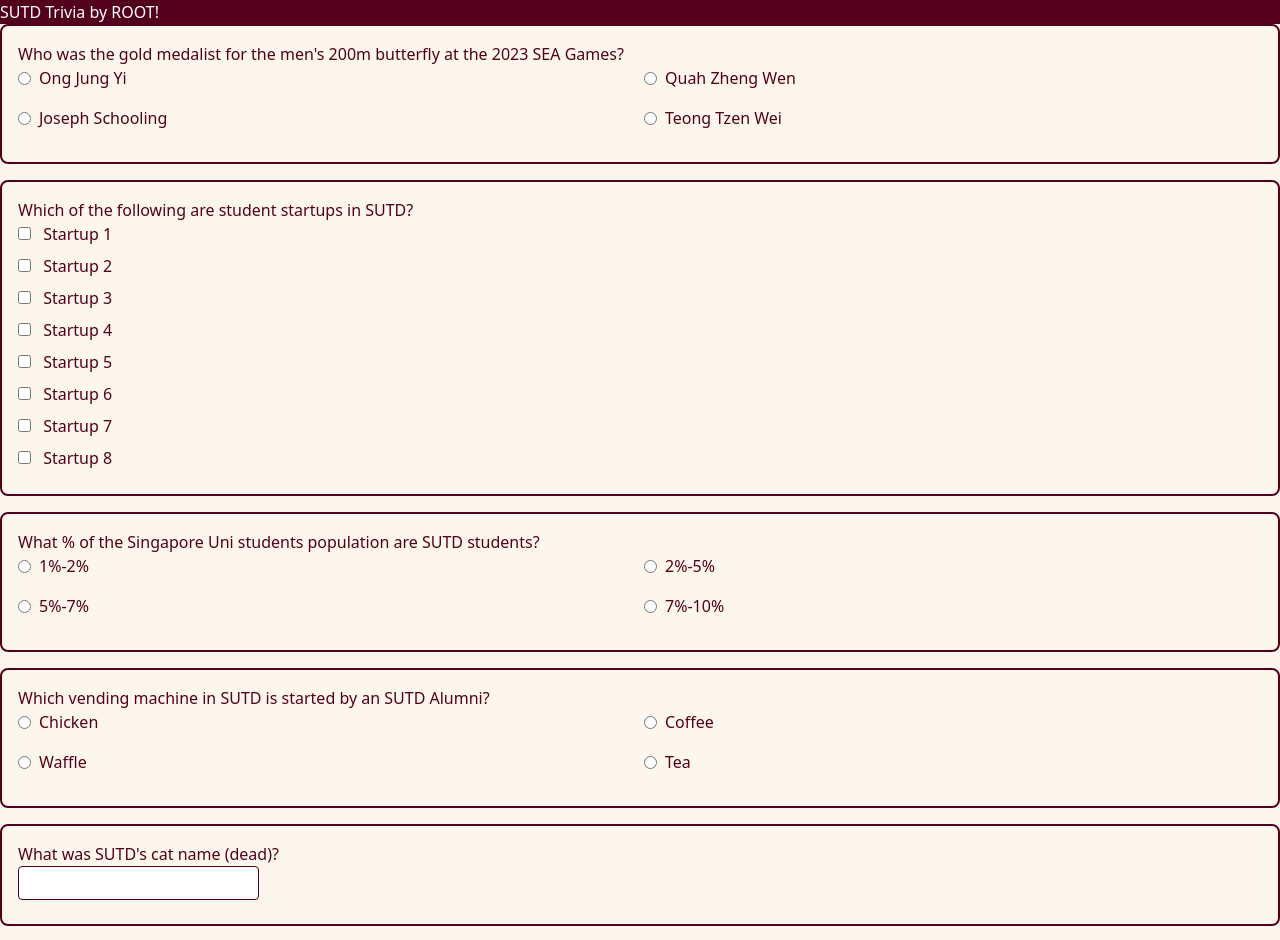
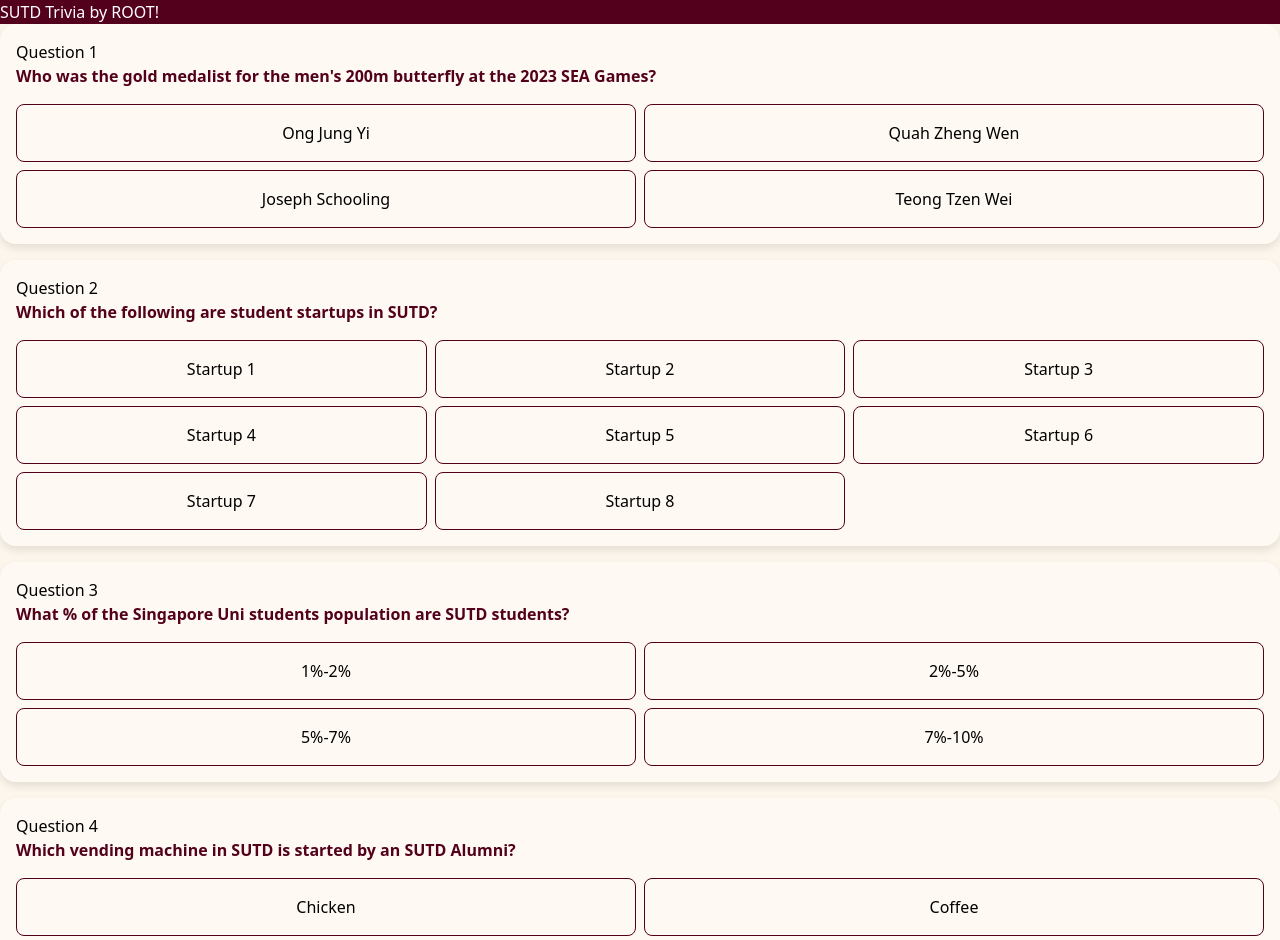
Before and after one commit to CYRAHAHAHA/OH-25-SUTD-ROOT-Trivia, an Angular app in the folder OH-Root-Quiz/: page /quiz in a window 1280 px wide. Shown: the top 940 px of the page. Built offline with nearby package versions, Linux system fonts and the light colour scheme.

Commit message:
Stylings

```diff
--- a/OH-Root-Quiz/src/app/components/question/question.component.css
+++ b/OH-Root-Quiz/src/app/components/question/question.component.css
@@ -1,29 +1,28 @@
 :host {
     display: block;
-    background-color: var(--secondary-color);
-    border: 2px solid var(--main-color);
-    border-radius: 8px;
+    background-color: rgba(255, 255, 255, 0.3);
+    border-radius: 16px;
     padding: 16px;
     margin-bottom: 16px;
+    box-shadow: 0 4px 8px rgba(0, 0, 0, 0.1);
+    transition: transform 0.2s;
   }
 
-h3 {
+  h2 {
     color: var(--main-color);
+    margin-bottom: 16px;
   }
 
   input[type="radio"],
   input[type="checkbox"] {
-margin-right: 8px;
+    display: none;
   }
 
   input[type="text"] {
-border: 1px solid var(--main-color);
+    border: 1px solid black;
     border-radius: 4px;
     padding: 4px;
-}
-
-div {
-margin-bottom: 8px;
+    width: 100%;
   }
 
   .options-grid {
@@ -33,6 +32,39 @@
   }
 
   .option-item {
+    border: 1px solid var(--main-color);
+    border-radius: 8px;
+    transition: background-color 0.2s, box-shadow 0.2s;
+    cursor: pointer;
     display: flex;
+    justify-content: center;
     align-items: center;
+    padding: 16px;
+    height: 100%;
+    width: 100%;
   }
+
+  .option-item:hover {
+    background-color: var(--highlight-color);
+    box-shadow: 0 4px 8px rgba(0, 0, 0, 0.1);
+    transform: translateY(-3px);
+  }
+
+  input[type="radio"]:checked + label,
+  input[type="checkbox"]:checked + label {
+    background-color: var(--highlight-color);
+    border-radius: 8px;
+    padding: 16px;
+    box-shadow: 0 4px 8px rgba(0, 0, 0, 0.1);
+  }
+
+  .massive-grid {
+    display: grid;
+    grid-template-columns: repeat(3, 1fr);
+    gap: 8px;
+  }
+
+.answer-text{
+    color: black;
+    text-align: center;
+}
--- a/OH-Root-Quiz/src/app/components/question/question.component.html
+++ b/OH-Root-Quiz/src/app/components/question/question.component.html
@@ -1,16 +1,20 @@
 <div *ngIf="question">
-    <h3>{{ question.question }}</h3>
+  <h1 style="color:black;">Question {{question.id}}</h1>
+  <h2 style="font-weight:bold;">{{ question.question }}</h2>
 
   <!-- Single Choice -->
-    <div *ngIf="question.type === 'single-choice'"  class="options-grid">
-      <div *ngFor="let option of question.options" class="option-item">
+  <div *ngIf="question.type === 'single-choice'" class="options-grid">
+    <div *ngFor="let option of question.options">
       <input
         type="radio"
         [name]="'q' + question.id"
         [value]="option"
         [(ngModel)]="userAnswer"
+        id="{{ 'option-' + question.id + '-' + option }}"
       />
-        {{ option }}
+      <label class="option-item" [for]="'option-' + question.id + '-' + option">
+        <div class="answer-text">{{ option }}</div>
+      </label>
     </div>
   </div>
 
@@ -21,8 +25,11 @@
         type="checkbox"
         [value]="option"
         (change)="onCheckboxChange($event)"
+        id="{{ 'option-' + question.id + '-' + option }}"
       />
-        {{ option }}
+      <label class="option-item my-1" [for]="'option-' + question.id + '-' + option">
+        <div class="answer-text">{{ option }}</div>
+      </label>
     </div>
   </div>
 
@@ -31,3 +38,19 @@
     <input type="text" [(ngModel)]="userAnswer" />
   </div>
 </div>
+
+
+  <!-- Multiple Select Special -->
+  <div *ngIf="question.type === 'massive-multi-select'" class="massive-grid">
+    <div *ngFor="let option of question.options">
+      <input
+        type="checkbox"
+        [value]="option"
+        (change)="onCheckboxChange($event)"
+        id="{{ 'option-' + question.id + '-' + option }}"
+      />
+      <label class="option-item" [for]="'option-' + question.id + '-' + option">
+        <div class="answer-text">{{ option }}</div>
+      </label>
+    </div>
+  </div>
--- a/OH-Root-Quiz/src/app/quiz-page/quiz-page.component.html
+++ b/OH-Root-Quiz/src/app/quiz-page/quiz-page.component.html
@@ -1,3 +1,3 @@
-<div *ngFor="let question of questions">
+<div *ngFor="let question of questions" class="py-2">
     <app-question [question]="question"></app-question>
 </div>
--- a/OH-Root-Quiz/src/app/services/quiz.service.ts
+++ b/OH-Root-Quiz/src/app/services/quiz.service.ts
@@ -16,7 +16,7 @@
       {
         id: 2,
         question: 'Which of the following are student startups in SUTD?',
-        type: 'multi-select',
+        type: 'massive-multi-select',
         options: ['Startup 1', 'Startup 2', 'Startup 3', 'Startup 4', 'Startup 5', 'Startup 6', 'Startup 7', 'Startup 8'],
         correct: ['Startup 1', 'Startup 4', 'Startup 6'],
       },
@@ -36,7 +36,7 @@
       },
       {
         id: 5,
-        question: "What was SUTD's cat name (dead)?",
+        question: "What was SUTD's cat name?",
         type: 'text',
         correct: 'Jerry',
       },
@@ -58,7 +58,7 @@
       },
       {
         id: 7,
-        question: 'Around how many group submissions are there in the first year of studies alone?',
+        question: 'How many group submissions are there in the first year of studies alone?',
         type: 'single-choice',
         options: ['1-5', '6-10', '11-15', '15+'],
         correct: '15+',
--- a/OH-Root-Quiz/src/index.html
+++ b/OH-Root-Quiz/src/index.html
@@ -8,7 +8,7 @@
   <link rel="icon" type="image/x-icon" href="favicon.ico">
 </head>
 <body class="w-full flex flex-col items-center justify-center">
-  <div class="header w-full flex justify-center items-center py-5 mb-2">
+  <div class="header w-full flex justify-center items-center py-5 mb-5">
     <h1 class="text-center" style="color: white;">
       SUTD Trivia by ROOT!
     </h1>
@@ -16,4 +16,3 @@
   <app-root></app-root>
 </body>
 </html>
-i
--- a/OH-Root-Quiz/src/styles.css
+++ b/OH-Root-Quiz/src/styles.css
@@ -6,6 +6,7 @@
 :root {
   --main-color: #53001c;
   --secondary-color: #fdf6ec;
+  --highlight-color: #ffcccb;
 }
 
 body {
```
Lines whose indentation alone changed are shown as unchanged.
